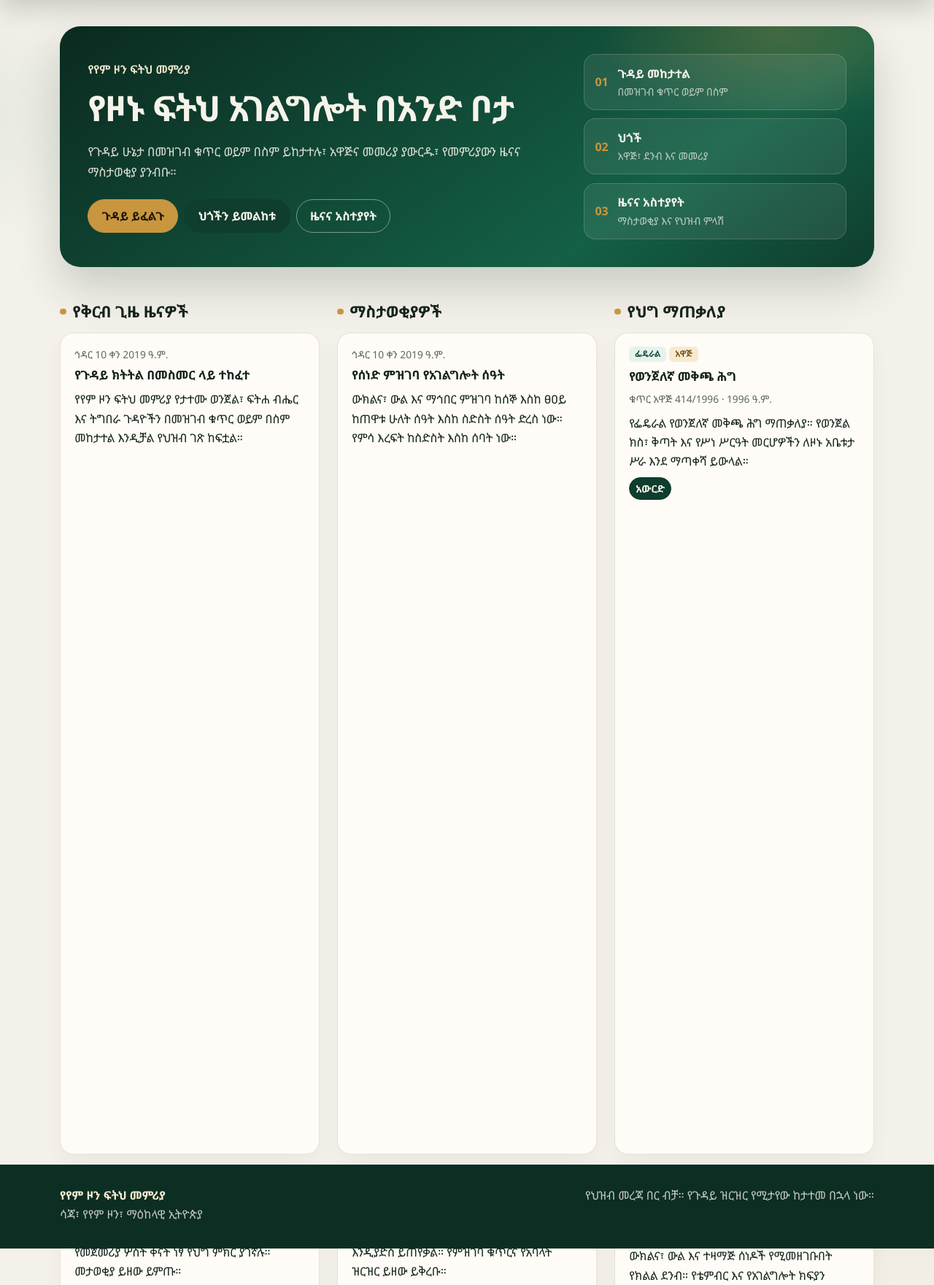
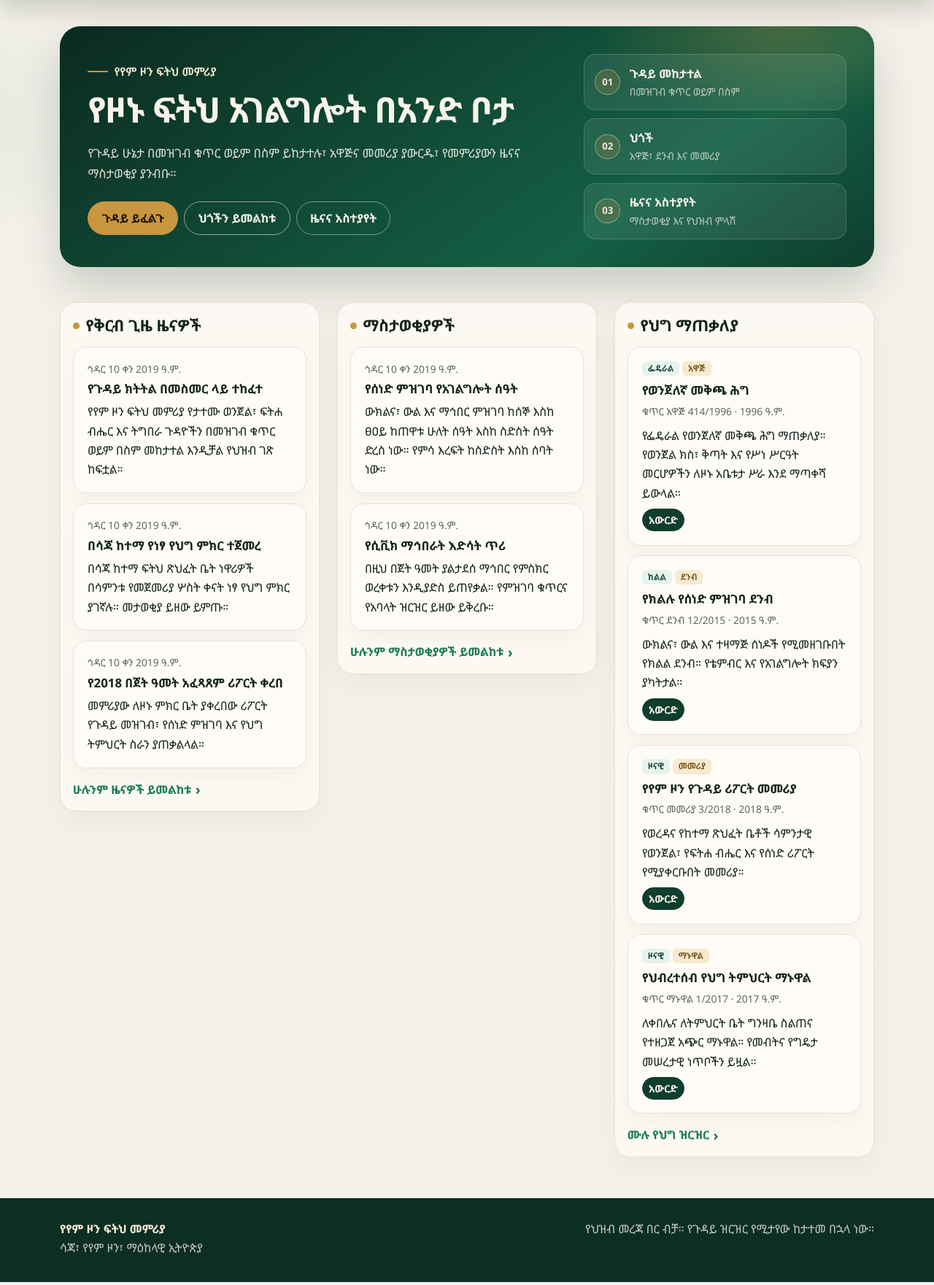
Before and after one commit to cherinets7/yem-judis, a Laravel app: page / in a window 1280 px wide. Shown: the part 181-1942 px from the top of the page at 73% size. Run offline with Laravel 12, Linux system fonts and the light colour scheme; data comes from the database, SQL or seed files in the repository.

Commit message:
Polish the public homepage hero and the three feed columns.
The green hero button now reads on the dark background, service numbers sit in gold circles, and news, announcements, and laws sit in panels whose cards stay as tall as their content.

Co-authored-by: cherinet sewnet <cherinets7@users.noreply.github.com>

```diff
--- a/resources/views/layouts/public.blade.php
+++ b/resources/views/layouts/public.blade.php
@@ -158,9 +158,20 @@
         }
 
         .hero-kicker {
+            display: inline-flex;
+            align-items: center;
+            gap: .55rem;
             color: var(--gold-soft);
             font-weight: 600;
             margin: 0;
+        }
+
+        .hero-kicker::before {
+            content: "";
+            width: 1.7rem;
+            height: 2px;
+            border-radius: 999px;
+            background: var(--gold);
         }
 
         .hero-lead {
@@ -181,9 +192,17 @@
             color: #f7f3ea;
         }
 
-        .hero .btn-outline-light:hover {
+        .hero .btn-outline-light:hover,
+        .hero .btn-green:hover {
             background: #fffcf7;
+            border-color: #fffcf7;
             color: var(--green-deep);
+        }
+
+        .hero .btn-green {
+            background: transparent;
+            border-color: rgba(247, 243, 234, .55);
+            color: #f7f3ea;
         }
 
         .hero-services {
@@ -212,8 +231,16 @@
         .hero-services span {
             grid-row: 1 / span 2;
             align-self: center;
-            color: var(--gold);
+            width: 2.15rem;
+            height: 2.15rem;
+            display: grid;
+            place-items: center;
+            border-radius: 999px;
+            color: var(--gold-soft);
+            background: rgba(200, 150, 62, .2);
+            border: 1px solid rgba(246, 234, 208, .4);
             font-weight: 700;
+            font-size: .82rem;
         }
 
         .hero-services strong { font-size: 1rem; }
@@ -269,6 +296,49 @@
 
         .portal-card:hover {
             box-shadow: 0 18px 36px rgba(20, 36, 28, .08);
+        }
+
+        .home-column {
+            display: flex;
+            flex-direction: column;
+            width: 100%;
+            background: rgba(255, 252, 247, .78);
+            border: 1px solid var(--line);
+            border-radius: 1.4rem;
+            padding: 1.15rem 1.05rem 1rem;
+            box-shadow: 0 16px 36px rgba(20, 36, 28, .045);
+        }
+
+        .home-stack {
+            display: flex;
+            flex-direction: column;
+            gap: .85rem;
+        }
+
+        .home-column .portal-card,
+        .home-column .empty-state {
+            height: auto;
+            margin: 0;
+        }
+
+        .home-column h3 {
+            margin-bottom: .35rem;
+        }
+
+        .home-more {
+            display: inline-flex;
+            align-items: center;
+            gap: .35rem;
+            margin-top: auto;
+            padding-top: 1rem;
+            font-weight: 700;
+            text-decoration: none;
+        }
+
+        .home-more::after {
+            content: "›";
+            font-size: 1.2rem;
+            line-height: 1;
         }
 
         .portal-card h2,
--- a/resources/views/public/home.blade.php
+++ b/resources/views/public/home.blade.php
@@ -33,11 +33,13 @@
         </div>
     </section>
 
-    <div class="row g-4">
+    <div class="row g-4 home-feed">
         <div class="col-lg-4">
+            <section class="home-column">
                 <h2 class="section-title">የቅርብ ጊዜ ዜናዎች</h2>
+                <div class="home-stack">
                     @forelse ($news as $post)
-                <article class="portal-card mb-3">
+                        <article class="portal-card">
                             <div class="meta mb-1">{{ \App\Helpers\EthiopianDateHelper::fromCarbon($post->created_at) }}</div>
                             <h3>{{ $post->title }}</h3>
                             <p class="mb-0 post-body">{{ \Illuminate\Support\Str::limit($post->content, 160) }}</p>
@@ -45,12 +47,16 @@
                     @empty
                         <div class="empty-state">ምንም የታተመ ዜና የለም።</div>
                     @endforelse
-            <a href="{{ route('community.index', ['tab' => 'news']) }}">ሁሉንም ዜናዎች ይመልከቱ</a>
+                </div>
+                <a class="home-more" href="{{ route('community.index', ['tab' => 'news']) }}">ሁሉንም ዜናዎች ይመልከቱ</a>
+            </section>
         </div>
         <div class="col-lg-4">
+            <section class="home-column">
                 <h2 class="section-title">ማስታወቂያዎች</h2>
+                <div class="home-stack">
                     @forelse ($announcements as $post)
-                <article class="portal-card mb-3">
+                        <article class="portal-card">
                             <div class="meta mb-1">{{ \App\Helpers\EthiopianDateHelper::fromCarbon($post->created_at) }}</div>
                             <h3>{{ $post->title }}</h3>
                             <p class="mb-0 post-body">{{ \Illuminate\Support\Str::limit($post->content, 160) }}</p>
@@ -58,12 +64,16 @@
                     @empty
                         <div class="empty-state">ምንም የታተመ ማስታወቂያ የለም።</div>
                     @endforelse
-            <a href="{{ route('community.index', ['tab' => 'announcements']) }}">ሁሉንም ማስታወቂያዎች ይመልከቱ</a>
+                </div>
+                <a class="home-more" href="{{ route('community.index', ['tab' => 'announcements']) }}">ሁሉንም ማስታወቂያዎች ይመልከቱ</a>
+            </section>
         </div>
         <div class="col-lg-4">
+            <section class="home-column">
                 <h2 class="section-title">የህግ ማጠቃለያ</h2>
+                <div class="home-stack">
                     @forelse ($laws as $law)
-                <article class="portal-card mb-3">
+                        <article class="portal-card">
                             <div class="d-flex flex-wrap gap-1 mb-2">
                                 <span class="badge badge-green">{{ $law->jurisdiction->label() }}</span>
                                 <span class="badge badge-gold">{{ $law->category->label() }}</span>
@@ -81,7 +91,9 @@
                     @empty
                         <div class="empty-state">ምንም ህግ አልተመዘገበም።</div>
                     @endforelse
-            <a href="{{ route('laws.index') }}">ሙሉ የህግ ዝርዝር</a>
+                </div>
+                <a class="home-more" href="{{ route('laws.index') }}">ሙሉ የህግ ዝርዝር</a>
+            </section>
         </div>
     </div>
 @endsection
```
Lines whose indentation alone changed are shown as unchanged.
